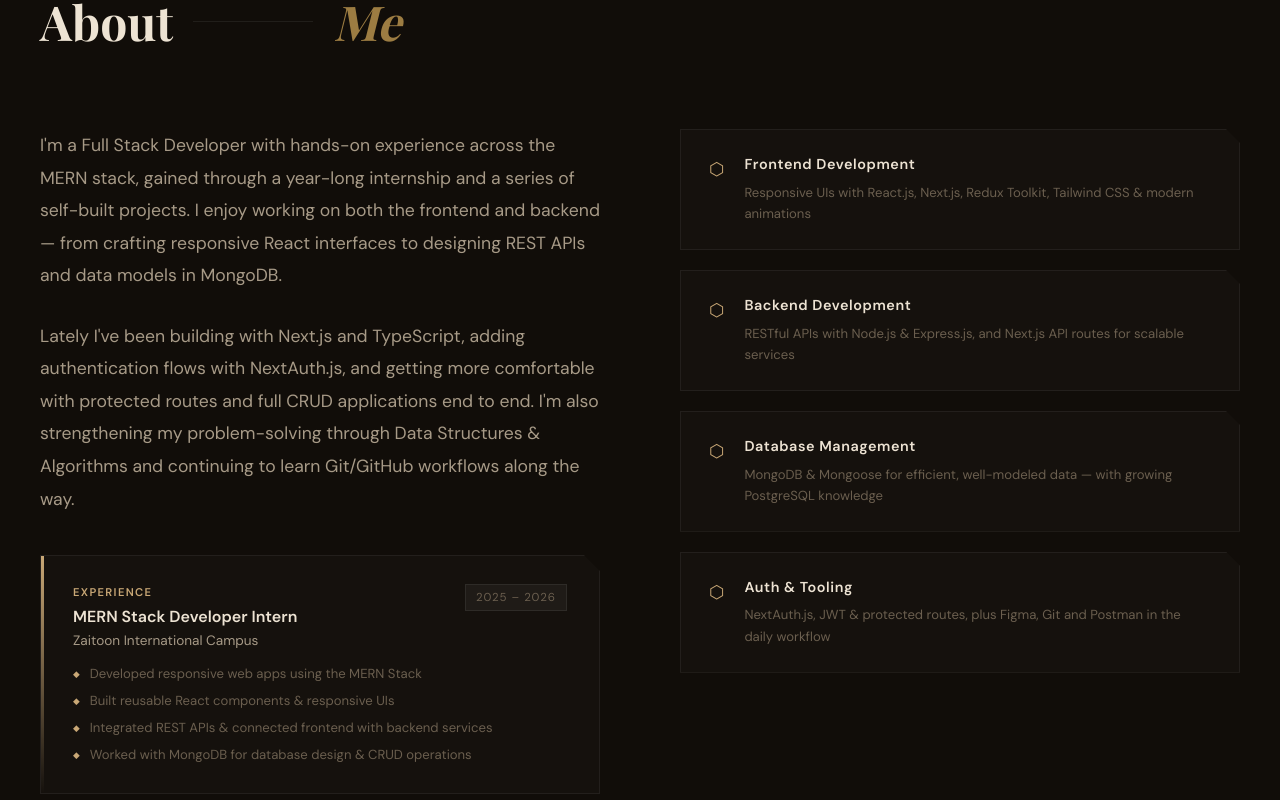
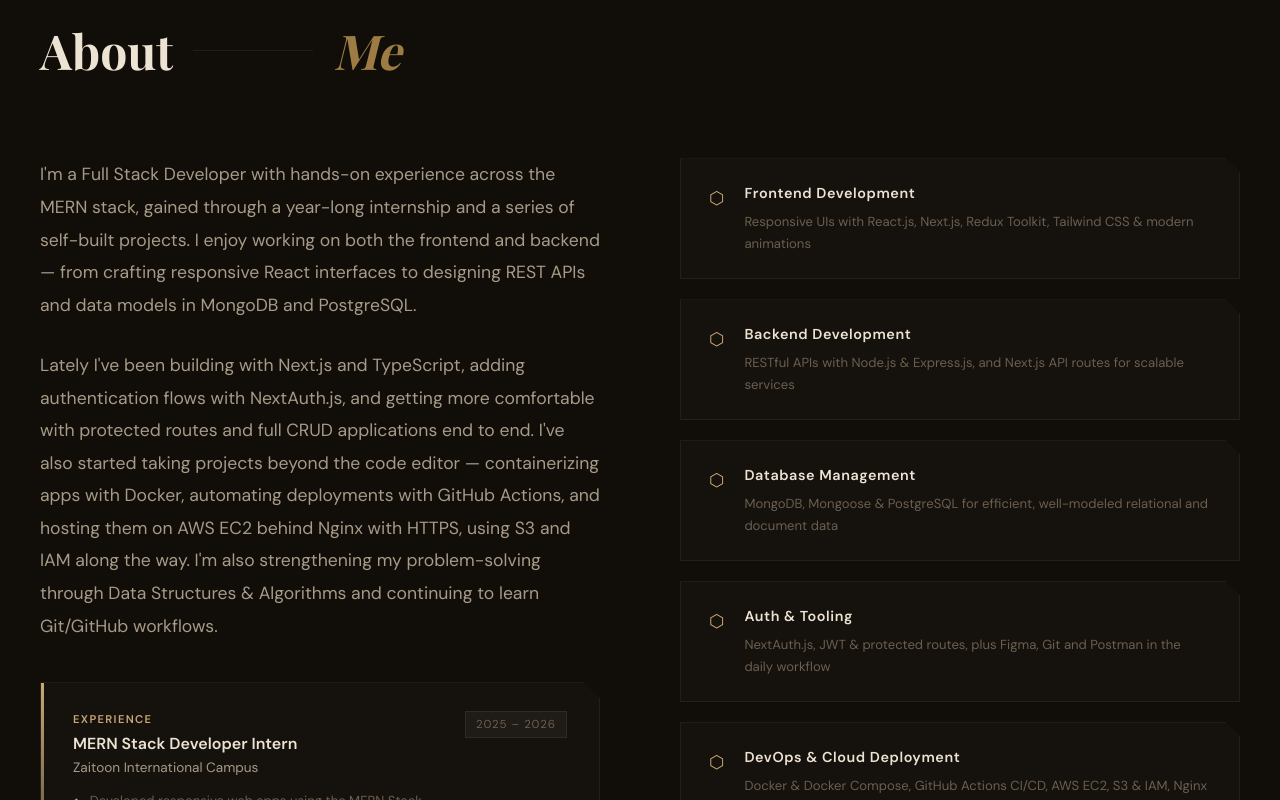
Before and after one commit to Hasna17806/PortFolio-, a React (Vite) app: page / in a window 1280 px wide. Shown: the part 960-1760 px from the top of the page. Built offline with nearby package versions, Linux system fonts and the light colour scheme; the HTML template or start-up script is replaced by a standard one; a web font is replaced by a local one.

Commit message:
feat(portfolio): add DevOps & Cloud skills, update About and Experience sections

```diff
--- a/src/App.jsx
+++ b/src/App.jsx
@@ -80,12 +80,24 @@ const App = () => {
 
     { name: "MongoDB", cat: "Database" },
     { name: "Mongoose", cat: "Database" },
+    { name: "PostgreSQL", cat: "Database" },
 
     { name: "NextAuth.js", cat: "Authentication" },
     { name: "JWT", cat: "Authentication" },
     { name: "Authentication", cat: "Authentication" },
     { name: "Authorization", cat: "Authentication" },
     { name: "Protected Routes", cat: "Authentication" },
+
+    { name: "Docker", cat: "DevOps & Cloud" },
+    { name: "Docker Compose", cat: "DevOps & Cloud" },
+    { name: "GitHub Actions", cat: "DevOps & Cloud" },
+    { name: "CI/CD", cat: "DevOps & Cloud" },
+    { name: "AWS EC2", cat: "DevOps & Cloud" },
+    { name: "Amazon S3", cat: "DevOps & Cloud" },
+    { name: "IAM", cat: "DevOps & Cloud" },
+    { name: "Nginx", cat: "DevOps & Cloud" },
+    { name: "HTTPS / SSL", cat: "DevOps & Cloud" },
+    { name: "Production Architecture Design", cat: "DevOps & Cloud" },
 
     { name: "Git", cat: "Tools" },
     { name: "GitHub", cat: "Tools" },
@@ -101,7 +113,7 @@ const App = () => {
     { name: "Data Structures & Algorithms", cat: "Concepts" },
   ];
 
-  const skillCategories = ["Frontend", "State Management", "Backend", "Database", "Authentication", "Tools", "Concepts"];
+  const skillCategories = ["Frontend", "State Management", "Backend", "Database", "Authentication", "DevOps & Cloud", "Tools", "Concepts"];
 
 const projects = [
   {
@@ -624,7 +636,7 @@ const projects = [
                 fontSize: "1.05rem", lineHeight: 1.75, color: "#A79A87",
                 maxWidth: 560, marginBottom: 40, animation: "fadeUp 0.7s 0.35s both",
               }}>
-                Full Stack Developer passionate about building responsive and practical web applications — from pixel-perfect interfaces to REST APIs backed by MongoDB. Currently building with Next.js and TypeScript, and sharpening my problem-solving through DSA.
+                Full Stack Developer passionate about building responsive and practical web applications — from pixel-perfect interfaces to REST APIs backed by MongoDB and PostgreSQL, deployed on AWS with Docker and CI/CD pipelines. Currently building with Next.js and TypeScript, and sharpening my problem-solving through DSA.
               </p>
 
               <div style={{ display: "flex", flexWrap: "wrap", gap: 16, animation: "fadeUp 0.7s 0.45s both" }}>
@@ -699,7 +711,7 @@ const projects = [
             <div className="marquee-track">
               {[...Array(2)].map((_, dup) => (
                 <React.Fragment key={dup}>
-                  {["MERN Stack", "React.js", "Next.js", "TypeScript", "Node.js", "MongoDB", "REST APIs"].map((t) => (
+                  {["MERN Stack", "React.js", "Next.js", "TypeScript", "Node.js", "PostgreSQL", "Docker", "AWS", "CI/CD"].map((t) => (
                     <span key={t + dup} className="marquee-item">
                       {t} <span className="solid">●</span>
                     </span>
@@ -730,10 +742,10 @@ const projects = [
           >
             <div className={`reveal ${visibleSections.has("about") ? "visible" : ""}`} data-animate="about">
               <p style={{ fontSize: "1.1rem", lineHeight: 1.85, color: "#A79A87", marginBottom: 28 }}>
-                I'm a Full Stack Developer with hands-on experience across the MERN stack, gained through a year-long internship and a series of self-built projects. I enjoy working on both the frontend and backend — from crafting responsive React interfaces to designing REST APIs and data models in MongoDB.
+                I'm a Full Stack Developer with hands-on experience across the MERN stack, gained through a year-long internship and a series of self-built projects. I enjoy working on both the frontend and backend — from crafting responsive React interfaces to designing REST APIs and data models in MongoDB and PostgreSQL.
               </p>
               <p style={{ fontSize: "1.1rem", lineHeight: 1.85, color: "#A79A87", marginBottom: 40 }}>
-                Lately I've been building with Next.js and TypeScript, adding authentication flows with NextAuth.js, and getting more comfortable with protected routes and full CRUD applications end to end. I'm also strengthening my problem-solving through Data Structures & Algorithms and continuing to learn Git/GitHub workflows along the way.
+                Lately I've been building with Next.js and TypeScript, adding authentication flows with NextAuth.js, and getting more comfortable with protected routes and full CRUD applications end to end. I've also started taking projects beyond the code editor — containerizing apps with Docker, automating deployments with GitHub Actions, and hosting them on AWS EC2 behind Nginx with HTTPS, using S3 and IAM along the way. I'm also strengthening my problem-solving through Data Structures & Algorithms and continuing to learn Git/GitHub workflows.
               </p>
 
               {/* Experience Card */}
@@ -751,7 +763,9 @@ const projects = [
                     "Developed responsive web apps using the MERN Stack",
                     "Built reusable React components & responsive UIs",
                     "Integrated REST APIs & connected frontend with backend services",
-                    "Worked with MongoDB for database design & CRUD operations",
+                    "Worked with MongoDB & PostgreSQL for database design & CRUD operations",
+                    "Containerized apps with Docker & set up CI/CD pipelines with GitHub Actions",
+                    "Deployed applications on AWS EC2 with Nginx, HTTPS, S3 & IAM",
                   ].map((item) => (
                     <li key={item} style={{ display: "flex", alignItems: "flex-start", gap: 10, fontSize: "0.82rem", color: "#6B5F4F", lineHeight: 1.6 }}>
                       <span style={{ color: "#C9A876", marginTop: 4, flexShrink: 0, fontSize: "0.55rem" }}>◆</span>
@@ -802,8 +816,9 @@ const projects = [
               {[
                 { title: "Frontend Development", desc: "Responsive UIs with React.js, Next.js, Redux Toolkit, Tailwind CSS & modern animations", icon: "⬡" },
                 { title: "Backend Development", desc: "RESTful APIs with Node.js & Express.js, and Next.js API routes for scalable services", icon: "⬡" },
-                { title: "Database Management", desc: "MongoDB & Mongoose for efficient, well-modeled data — with growing PostgreSQL knowledge", icon: "⬡" },
+                { title: "Database Management", desc: "MongoDB, Mongoose & PostgreSQL for efficient, well-modeled relational and document data", icon: "⬡" },
                 { title: "Auth & Tooling", desc: "NextAuth.js, JWT & protected routes, plus Figma, Git and Postman in the daily workflow", icon: "⬡" },
+                { title: "DevOps & Cloud Deployment", desc: "Docker & Docker Compose, GitHub Actions CI/CD, AWS EC2, S3 & IAM, Nginx reverse proxy with HTTPS, and designing production architecture", icon: "⬡" },
               ].map((svc, i) => (
                 <div key={svc.title}
                   className={`reveal reveal-delay-${i + 1} ${visibleSections.has("about") ? "visible" : ""}`}
@@ -975,16 +990,6 @@ const projects = [
                   </a>
                 </div>
 
-                {/* <div>
-                  <span style={{ fontSize: "0.7rem", letterSpacing: "0.12em", textTransform: "uppercase", color: "#9C7C42", display: "block", marginBottom: 8, fontWeight: 600 }}>Phone</span>
-                  <a href="tel:+919074240464" className="contact-link">
-                    +91 9074240464
-                    <svg width="14" height="14" viewBox="0 0 24 24" fill="none" stroke="currentColor" strokeWidth="2">
-                      <path d="M5 12h14M12 5l7 7-7 7" />
-                    </svg>
-                  </a>
-                </div> */}
-
                 <div>
                   <span style={{ fontSize: "0.7rem", letterSpacing: "0.12em", textTransform: "uppercase", color: "#9C7C42", display: "block", marginBottom: 12, fontWeight: 600 }}>Elsewhere</span>
                   <div style={{ display: "flex", gap: 12 }}>
@@ -993,11 +998,6 @@ const projects = [
                         <path fillRule="evenodd" d="M12 2C6.477 2 2 6.484 2 12.017c0 4.425 2.865 8.18 6.839 9.504.5.092.682-.217.682-.483 0-.237-.008-.868-.013-1.703-2.782.605-3.369-1.343-3.369-1.343-.454-1.158-1.11-1.466-1.11-1.466-.908-.62.069-.608.069-.608 1.003.07 1.531 1.032 1.531 1.032.892 1.53 2.341 1.088 2.91.832.092-.647.35-1.088.636-1.338-2.22-.253-4.555-1.113-4.555-4.951 0-1.093.39-1.988 1.029-2.688-.103-.253-.446-1.272.098-2.65 0 0 .84-.27 2.75 1.026A9.564 9.564 0 0112 6.844c.85.004 1.705.115 2.504.337 1.909-1.296 2.747-1.027 2.747-1.027.546 1.379.202 2.398.1 2.651.64.7 1.028 1.595 1.028 2.688 0 3.848-2.339 4.695-4.566 4.943.359.309.678.92.678 1.855 0 1.338-.012 2.419-.012 2.747 0 .268.18.58.688.482A10.019 10.019 0 0022 12.017C22 6.484 17.522 2 12 2z" clipRule="evenodd" />
                       </svg>
                     </a>
-                    {/* <a href="https://www.linkedin.com/in/hasna-hamza-087823403/" target="_blank" rel="noopener noreferrer" className="social-icon" title="LinkedIn">
-                      <svg width="18" height="18" fill="currentColor" viewBox="0 0 24 24">
-                        <path d="M20.447 20.452h-3.554v-5.569c0-1.328-.027-3.037-1.852-3.037-1.853 0-2.136 1.445-2.136 2.939v5.667H9.351V9h3.414v1.561h.046c.477-.9 1.637-1.85 3.37-1.85 3.601 0 4.267 2.37 4.267 5.455v6.286zM5.337 7.433c-1.144 0-2.063-.926-2.063-2.065 0-1.138.92-2.063 2.063-2.063 1.14 0 2.064.925 2.064 2.063 0 1.139-.925 2.065-2.064 2.065zm1.782 13.019H3.555V9h3.564v11.452zM22.225 0H1.771C.792 0 0 .774 0 1.729v20.542C0 23.227.792 24 1.771 24h20.451c.979 0 1.771-.773 1.771-1.729V1.729C24 .774 23.203 0 22.225 0z" />
-                      </svg>
-                    </a> */}
                   </div>
                 </div>
               </div>
```
